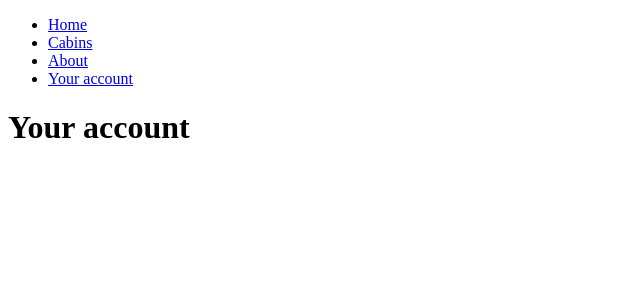
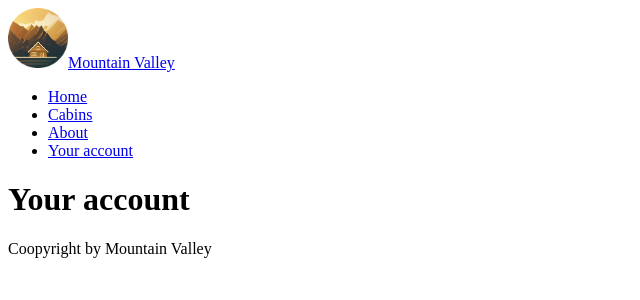
Before and after one commit to romanzollo/mountain-valley-website, a Next.js app: page /account in a window 1280 px wide. Shown: the top 300 px of the page, without its empty margins (0-640 px from the left). Built offline with nearby package versions, Linux system fonts and the light colour scheme.

Commit message:
creating a layout

```diff
--- a/app/about/page.js
+++ b/app/about/page.js
@@ -1,10 +1,6 @@
-import Navigation from '../components/Navigation';
-
 export default function Page() {
     return (
         <div>
-            <Navigation />
-
             <h1>About Mountain Valley</h1>
         </div>
     );
--- a/app/account/page.js
+++ b/app/account/page.js
@@ -1,10 +1,6 @@
-import Navigation from '../components/Navigation';
-
 export default function Page() {
     return (
         <div>
-            <Navigation />
-
             <h1>Your account</h1>
         </div>
     );
--- a/app/cabins/page.js
+++ b/app/cabins/page.js
@@ -1,10 +1,6 @@
-import Navigation from '../components/Navigation';
-
 export default function Page() {
     return (
         <div>
-            <Navigation />
-
             <h1>Cabins page</h1>
         </div>
     );
--- /dev/null
+++ b/app/components/Logo.js
@@ -0,0 +1,12 @@
+function Logo() {
+    return (
+        <a href="/" className="flex items-center gap-4 z-10">
+            <img src="/logo.png" height="60" width="60" alt="Mountain Valley" />
+            <span className="text-xl font-semibold text-primary-100">
+                Mountain Valley
+            </span>
+        </a>
+    );
+}
+
+export default Logo;
--- a/app/layout.js
+++ b/app/layout.js
@@ -1,12 +1,25 @@
+import Navigation from './components/Navigation';
+import Logo from './components/Logo';
+
+// объявляем метаданные
 export const metadata = {
-  title: 'Next.js',
-  description: 'Generated by Next.js',
-}
+    // заголовок сайта
+    title: 'Mountain Valley',
+};
 
 export default function RootLayout({ children }) {
-  return (
-    <html lang="en">
-      <body>{children}</body>
-    </html>
-  )
+    return (
+        <html lang="en">
+            <body>
+                <header>
+                    <Logo />
+                    <Navigation />
+                </header>
+
+                <main>{children}</main>
+
+                <footer>Coopyright by Mountain Valley</footer>
+            </body>
+        </html>
+    );
 }
--- a/app/page.js
+++ b/app/page.js
@@ -1,12 +1,8 @@
 import Link from 'next/link';
-
-import Navigation from './components/Navigation';
 
 export default function Page() {
     return (
         <div>
-            <Navigation />
-
             <h1>Mountain Valley. Welcome to paradise!</h1>
 
             <Link href="/cabins">Explore luxury cabins</Link>
```
Also changed, not shown: public/logo.png (added).
